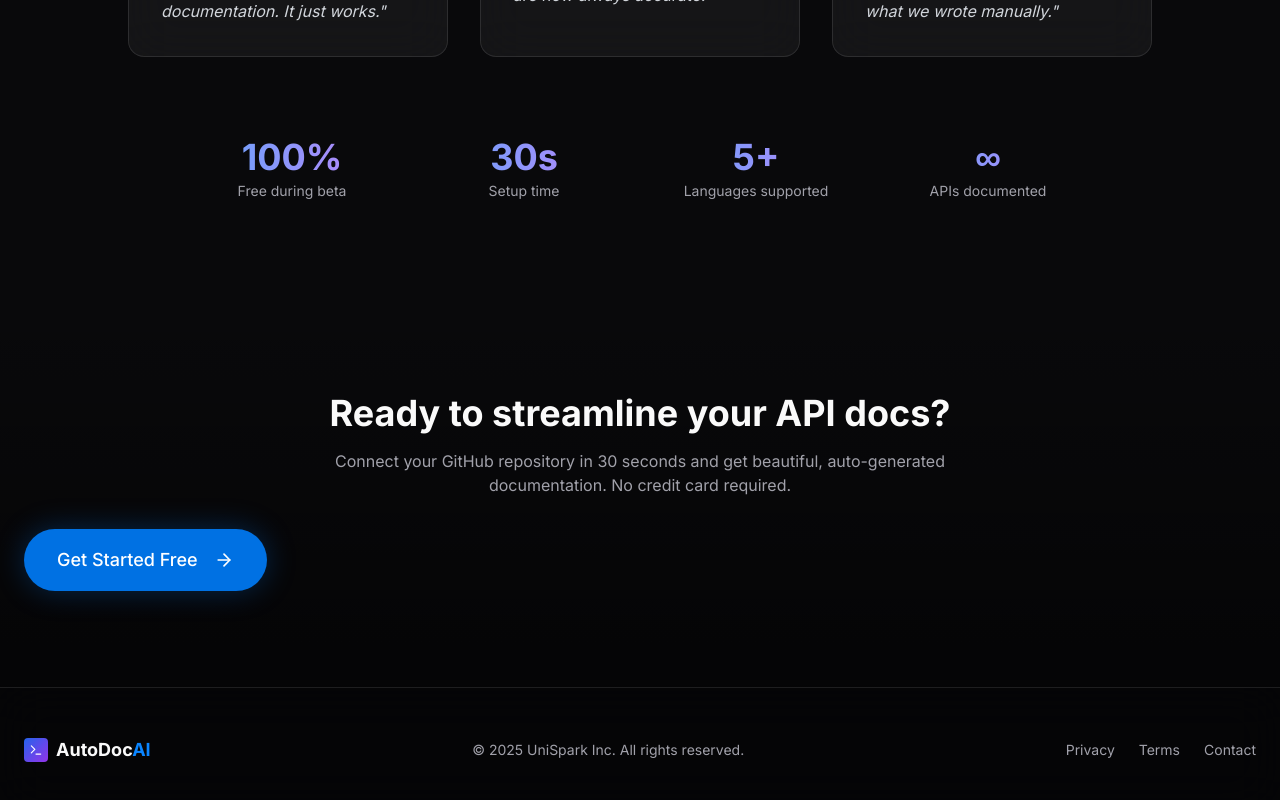
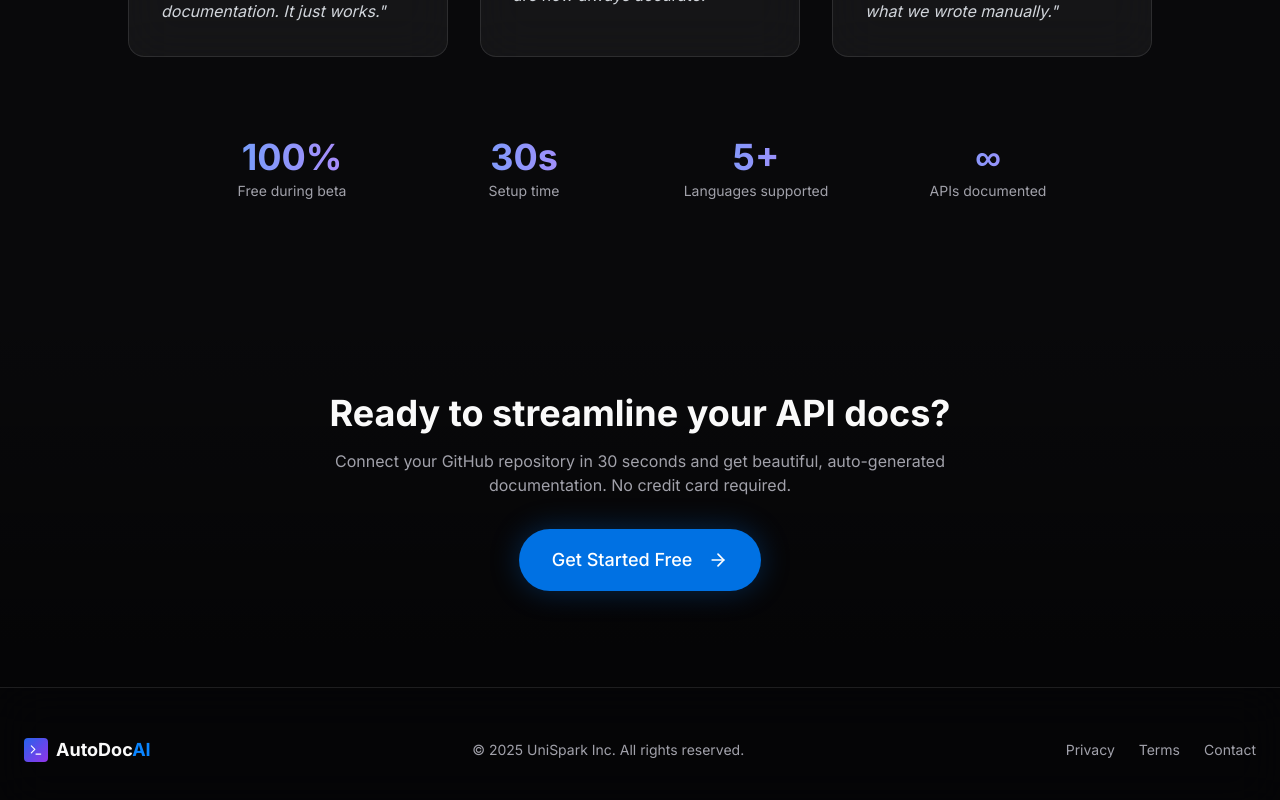
Before and after one commit to palash32/api-auto-doc, a Next.js app in the folder frontend/: page / in a window 1280 px wide. Shown: the part 3717-4517 px from the top of the page. Built offline with nearby package versions, Linux system fonts and the light colour scheme.

Commit message:
fix: Add How It Works anchor id and center CTA button

```diff
--- a/frontend/src/app/page.tsx
+++ b/frontend/src/app/page.tsx
@@ -302,7 +302,7 @@ export default function LandingPage() {
             </section>
 
             {/* How It Works Section */}
-            <section className="py-24 relative border-y border-white/5 bg-white/[0.02]">
+            <section id="how-it-works" className="py-24 relative border-y border-white/5 bg-white/[0.02]">
                 <div className="container mx-auto px-6">
                     <div className="text-center mb-16">
                         <h2 className="text-3xl md:text-4xl font-bold mb-4">From Code to Docs in Seconds</h2>
@@ -510,11 +510,13 @@ export default function LandingPage() {
                         Connect your GitHub repository in 30 seconds and get beautiful,
                         auto-generated documentation. No credit card required.
                     </p>
-                    <Link href="/login">
-                        <MagneticButton className="px-8 py-4 text-lg shadow-[0_0_30px_rgba(0,113,227,0.3)]">
-                            Get Started Free <ArrowRight className="ml-2 w-5 h-5" />
-                        </MagneticButton>
-                    </Link>
+                    <div className="flex justify-center">
+                        <Link href="/login">
+                            <MagneticButton className="px-8 py-4 text-lg shadow-[0_0_30px_rgba(0,113,227,0.3)]">
+                                Get Started Free <ArrowRight className="ml-2 w-5 h-5" />
+                            </MagneticButton>
+                        </Link>
+                    </div>
                 </div>
             </section>
 
```
